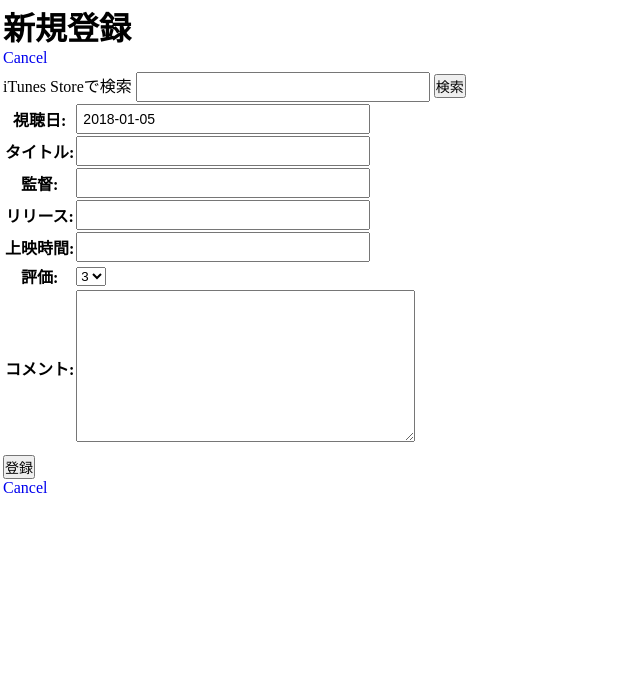
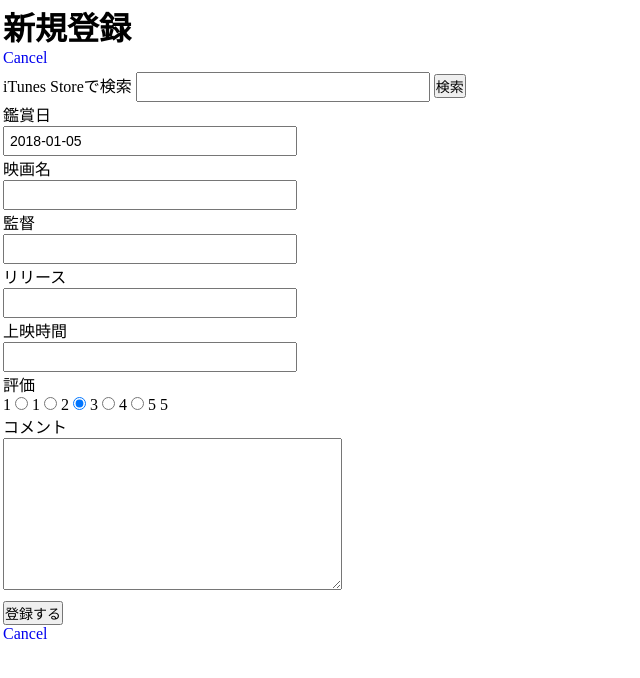
Before and after one commit to muranamihdk/cinemalog, a Django app: page /movies/add/ in a window 1280 px wide. Shown: the top 678 px of the page, without its empty margins (0-640 px from the left). Run offline with Django 3.2, Linux system fonts and the light colour scheme; some libraries are stand-ins or nearby versions.

Commit message:
Modified logbook:create template and score form widget

```diff
--- a/cinemalog/logbook/forms.py
+++ b/cinemalog/logbook/forms.py
@@ -6,6 +6,9 @@ class MovieCreateForm(ModelForm):
     class Meta:
         model = Movie
         fields = ['date', 'title', 'director', 'release', 'runtime', 'score', 'review']
+        widgets = {
+            'score': RadioSelect
+        }
 
 
 class MovieCreateWithITunesDataForm(ModelForm):
--- a/cinemalog/logbook/templates/movies/create.html
+++ b/cinemalog/logbook/templates/movies/create.html
@@ -17,11 +17,30 @@
 
     <form method="post">
     {% csrf_token %}
-    <table>
-        {{ form.as_table }}
-    </table>
-    <input type="submit" value="登録" />
-    <form>
+        <dl>
+            <dt><label for="{{ form.date.id_for_label }}">鑑賞日</label></dt>
+            <dd>{{ form.date }}</dd>
+            <dt><label for="{{ form.title.id_for_label }}">映画名</label></dt>
+            <dd>{{ form.title }}</dd>
+            <dt><label for="{{ form.director.id_for_label }}">監督</label></dt>
+            <dd>{{ form.director }}</dd>
+            <dt><label for="{{ form.release.id_for_label }}">リリース</label></dt>
+            <dd>{{ form.release }}</dd>
+            <dt><label for="{{ form.runtime.id_for_label }}">上映時間</label></dt>
+            <dd>{{ form.runtime }}</dd>
+            <dt><label for="{{ form.score.id_for_label }}">評価</label></dt>
+            <dd> 1
+            {{ form.score.0 }}
+            {{ form.score.1 }}
+            {{ form.score.2 }}
+            {{ form.score.3 }}
+            {{ form.score.4 }}
+            5 </dd>
+            <dt><label for="{{ form.review.id_for_label }}">コメント</label></dt>
+            <dd>{{ form.review }}</dd>
+        </dl>
+        <input type="submit" value="登録する" />
+    </form>
 
     <ul>
         <li><a href="{% url 'logbook:index' %}">Cancel</a></li>
```
